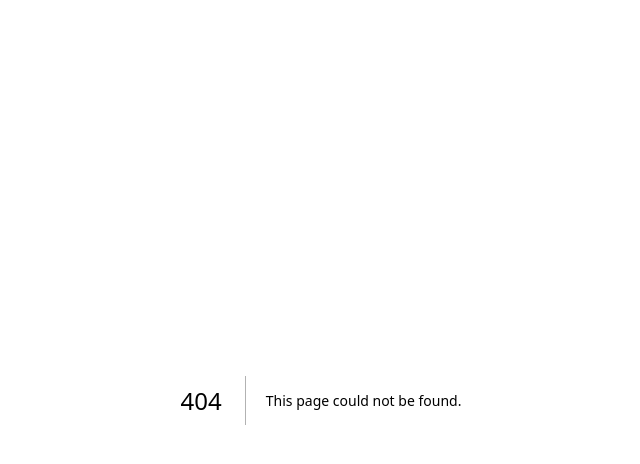
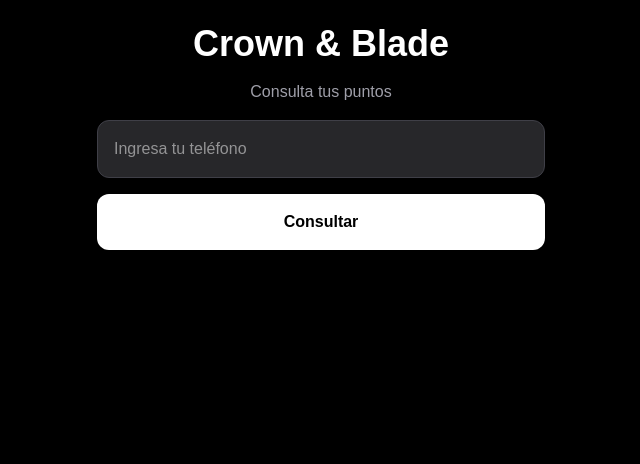
Before and after one commit to CrownBlade/Repository-name-crown-blade-app, a Next.js app: page /cliente in a window 1280 px wide. Before the commit this address had no page. Shown: the top 464 px of the page, without its empty margins (319-959 px from the left). Built offline with nearby package versions, Linux system fonts and the light colour scheme; no server answers.

Commit message:
Modo cliente con acceso QR

```diff
--- /dev/null
+++ b/app/cliente/page.tsx
@@ -0,0 +1,122 @@
+"use client";
+
+import { useState, useEffect } from "react";
+import { supabase } from "../../lib/supabase";
+
+export default function ClientePage() {
+  const [phone, setPhone] = useState("");
+  useEffect(() => {
+  const params = new URLSearchParams(window.location.search);
+  const phoneParam = params.get("phone");
+
+  if (phoneParam) {
+    setPhone(phoneParam);
+
+   setTimeout(async () => {
+  const { data } = await supabase
+    .from("clients")
+    .select("*")
+    .eq("phone", phoneParam)
+    .single();
+
+  if (data) {
+    setClient(data);
+    setError("");
+  }
+}, 500);
+  }
+}, []);
+  const [client, setClient] = useState<any>(null);
+  const [error, setError] = useState("");
+
+  async function searchClient() {
+    const { data } = await supabase
+      .from("clients")
+      .select("*")
+      .eq("phone", phone)
+      .single();
+
+    if (!data) {
+      setError("Cliente no encontrado");
+      setClient(null);
+      return;
+    }
+
+    setError("");
+    setClient(data);
+  }
+
+  return (
+    <main className="min-h-screen bg-black text-white p-6 flex flex-col items-center">
+
+      <div className="w-full max-w-md flex flex-col gap-4">
+
+        <h1 className="text-4xl font-bold text-center">
+          Crown & Blade
+        </h1>
+
+        <p className="text-zinc-400 text-center">
+          Consulta tus puntos
+        </p>
+
+        <input
+          type="text"
+          placeholder="Ingresa tu teléfono"
+          value={phone}
+          onChange={(e) => setPhone(e.target.value)}
+          className="p-4 rounded-xl bg-zinc-800 border border-zinc-700"
+        />
+
+        <button
+          onClick={searchClient}
+          className="bg-white text-black p-4 rounded-xl font-bold"
+        >
+          Consultar
+        </button>
+
+        {error && (
+          <div className="text-red-500 text-center">
+            {error}
+          </div>
+        )}
+
+        {client && (
+          <div className="bg-zinc-900 p-6 rounded-2xl mt-6 flex flex-col gap-4">
+
+            <h2 className="text-2xl font-bold">
+              {client.name}
+            </h2>
+
+            <p className="text-xl">
+              ⭐ {client.points} puntos
+            </p>
+
+            <div className="w-full bg-zinc-700 h-4 rounded-full overflow-hidden">
+              <div
+                className="bg-yellow-400 h-4"
+                style={{
+                  width: `${(client.points / 10) * 100}%`
+                }}
+              />
+            </div>
+
+            {client.points >= 5 && client.points < 10 && (
+              <p className="text-green-400 font-bold">
+                🎉 Corte Gratis desbloqueado
+              </p>
+            )}
+
+            {client.points >= 10 && (
+              <p className="text-yellow-400 font-bold">
+                🏆 Servicio Deluxe desbloqueado
+              </p>
+            )}
+
+          </div>
+        )}
+
+      </div>
+
+    </main>
+  );
+}
```
